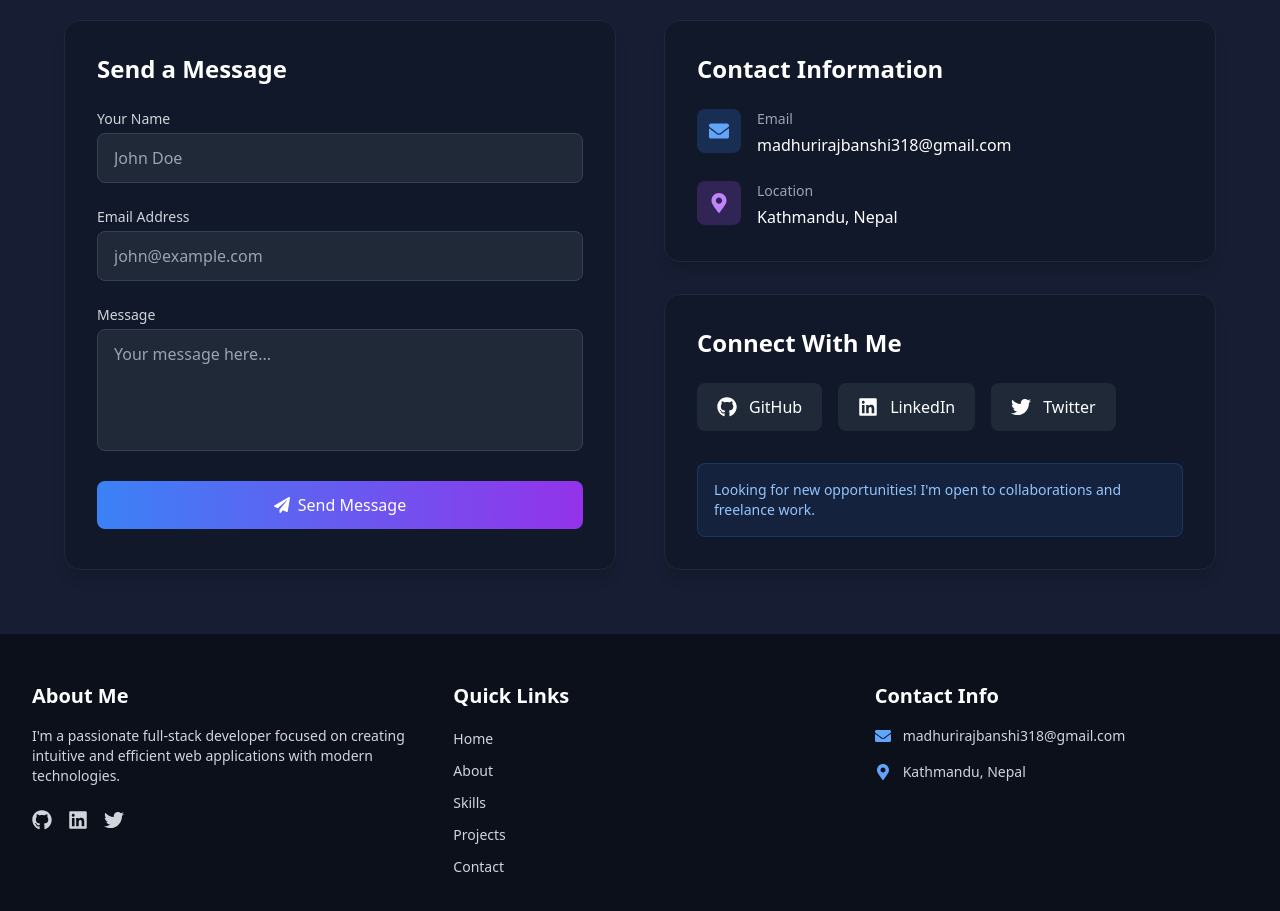
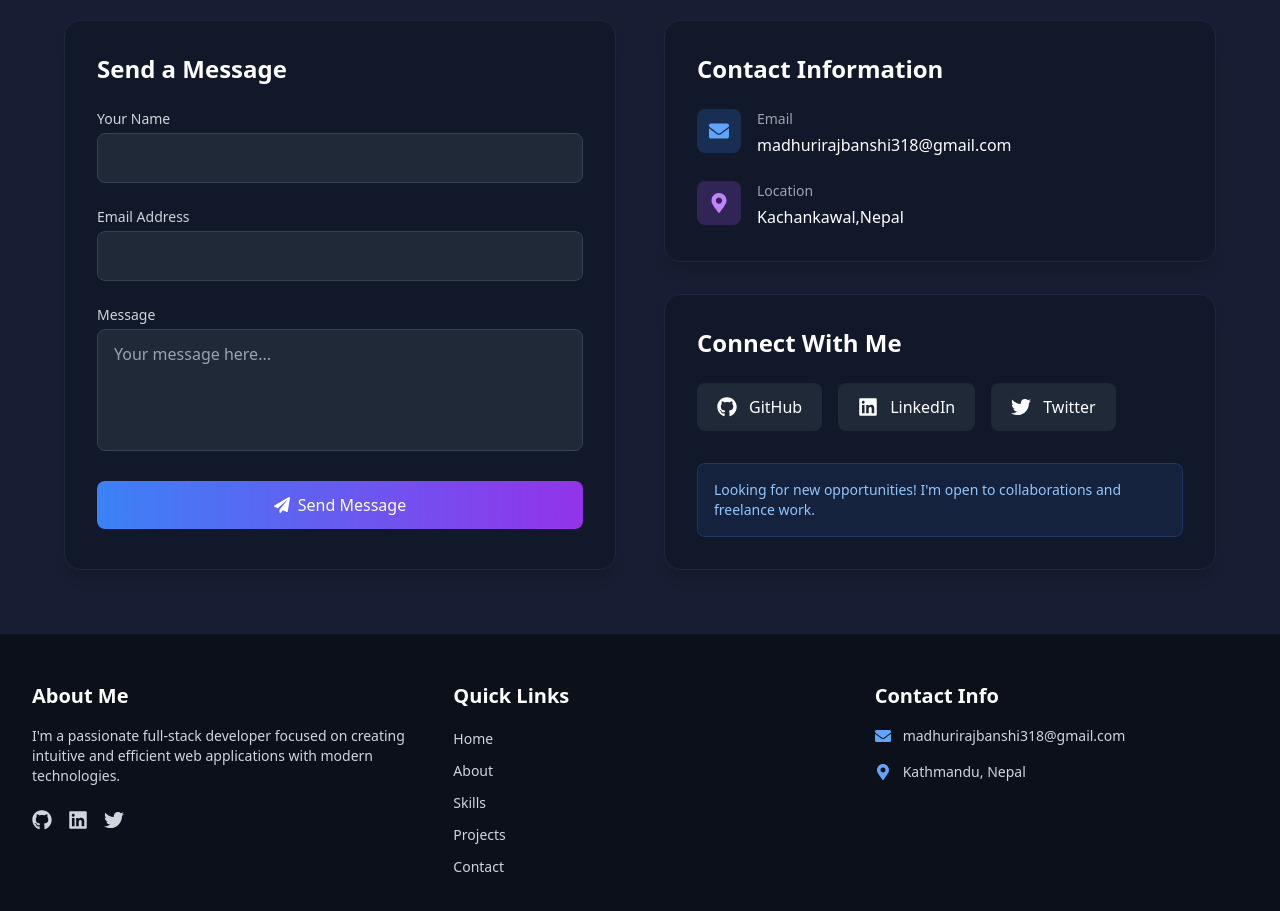
Before and after one commit to madhurirajbanshi/Portfolio, a React (Vite) app in the folder my-portfolio/: page / in a window 1280 px wide. Shown: the part 3340-4251 px from the top of the page. Built offline with nearby package versions, Linux system fonts and the light colour scheme.

Commit message:
Update ContactMe.jsx

```diff
--- a/my-portfolio/src/components/Contact/ContactMe.jsx
+++ b/my-portfolio/src/components/Contact/ContactMe.jsx
@@ -193,7 +193,7 @@ const ContactMe = () => {
                   value={formData.name}
                   onChange={handleChange}
                   className="w-full px-4 py-3 rounded-lg bg-gray-800 border border-gray-700 text-white focus:outline-none focus:ring-2 focus:ring-purple-500 focus:border-transparent transition-all"
-                  placeholder="John Doe"
+                  placeholder=""
                 />
               </div>
 
@@ -211,7 +211,7 @@ const ContactMe = () => {
                   value={formData.email}
                   onChange={handleChange}
                   className="w-full px-4 py-3 rounded-lg bg-gray-800 border border-gray-700 text-white focus:outline-none focus:ring-2 focus:ring-purple-500 focus:border-transparent transition-all"
-                  placeholder="john@example.com"
+                  placeholder=""
                 />
               </div>
 
@@ -339,7 +339,7 @@ const ContactMe = () => {
                   </div>
                   <div>
                     <p className="text-gray-400 text-sm mb-1">Location</p>
-                    <p className="text-white">Kathmandu, Nepal</p>
+                    <p className="text-white">Kachankawal,Nepal</p>
                   </div>
                 </li>
               </ul>
```
